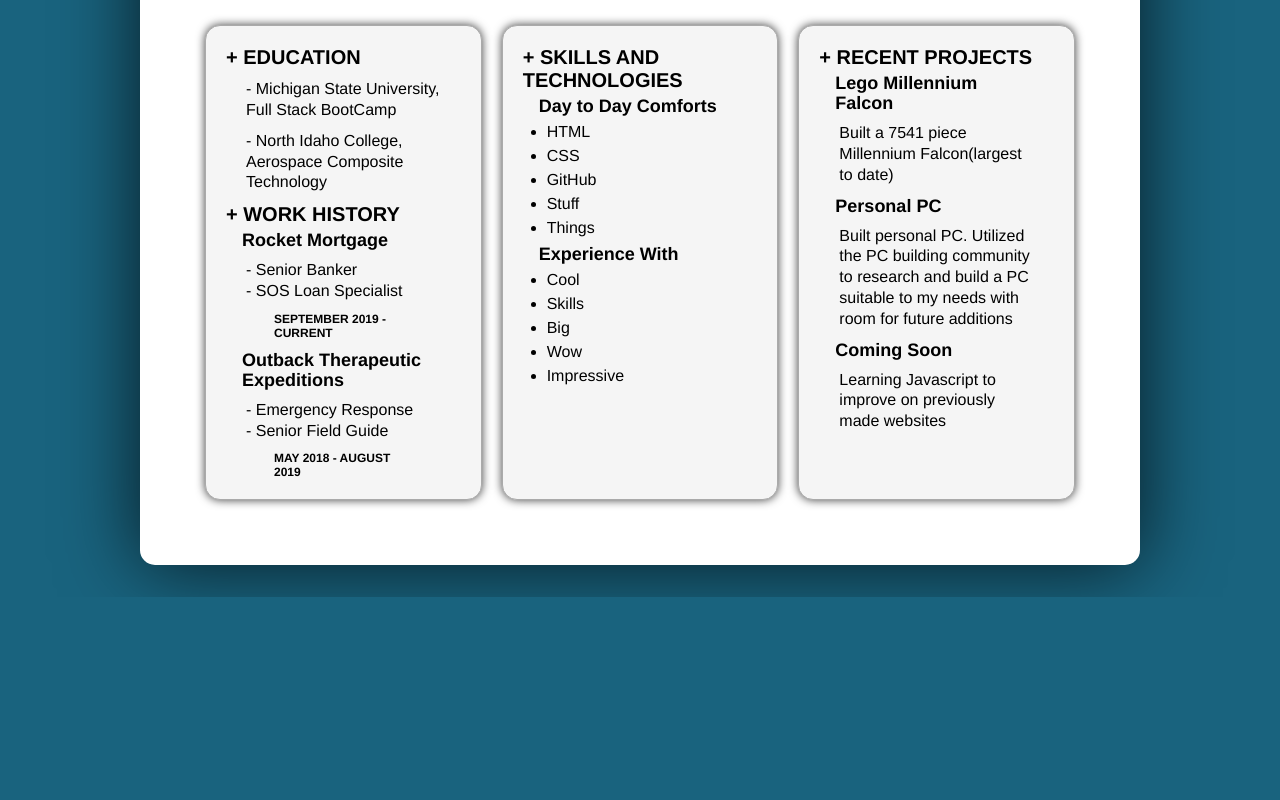
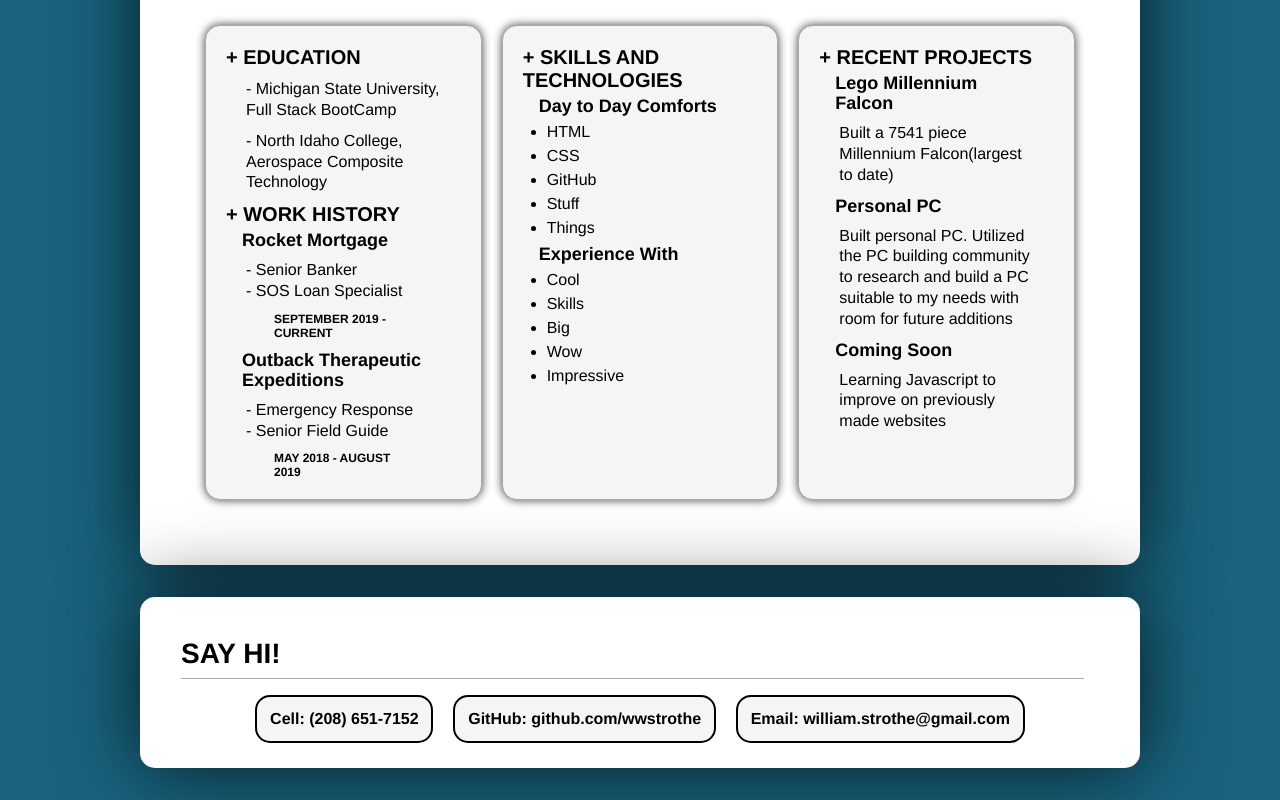
Before and after one commit to wwstrothe/Portfolio, a plain HTML site: page index.html in a window 1280 px wide. Shown: the part 1817-2617 px from the top of the page. Before the commit the page ends 2414 px from the top, so only its background shows below. Drawn offline with Linux system fonts and the light colour scheme.

Commit message:
created and styled contact section

```diff
--- a/index.html
+++ b/index.html
@@ -162,6 +162,23 @@
         </div>
     </section>
     <!-- END RESUME -->
+
+    <!-- CONTACT -->
+    <section id="sayhi" class="card">
+        <div>
+            <h2 class="title">Say Hi!</h2>
+        </div>
+        <div class="address">
+
+                <a href="tel:(208) 651-7152">Cell: (208) 651-7152</a>
+
+                <a href="https://github.com/wwstrothe" target="_blank">GitHub: github.com/wwstrothe</a>
+
+                <a href="mailto:william.strothe@gmail.com">Email: william.strothe@gmail.com</a>
+
+        </div>
+    </section>
+    <!-- END CONTACT -->
 </body>
 
 </html>
--- a/style.css
+++ b/style.css
@@ -301,3 +301,28 @@ a {
     margin-left: 1.5rem;
 }
 /* END RESUME */
+
+/* CONTACT */
+.address {
+    display: flex;
+    justify-content: center;
+}
+
+.address a {
+    border: 2px solid black;
+    border-radius: 15px;
+    background-color: whitesmoke;
+    font-size: 1rem;
+    padding: 1vw;
+    text-shadow: none;
+    margin: 0 10px;
+    text-transform: none;
+    font-weight: bold;
+}
+
+.address a:hover {
+    box-shadow: 0 0 7px rgba(0,0,0, 0.75);
+    background: rgba(121,150,108, .75);
+    transition: 1.5s;
+}
+/* END CONTACT */
```
